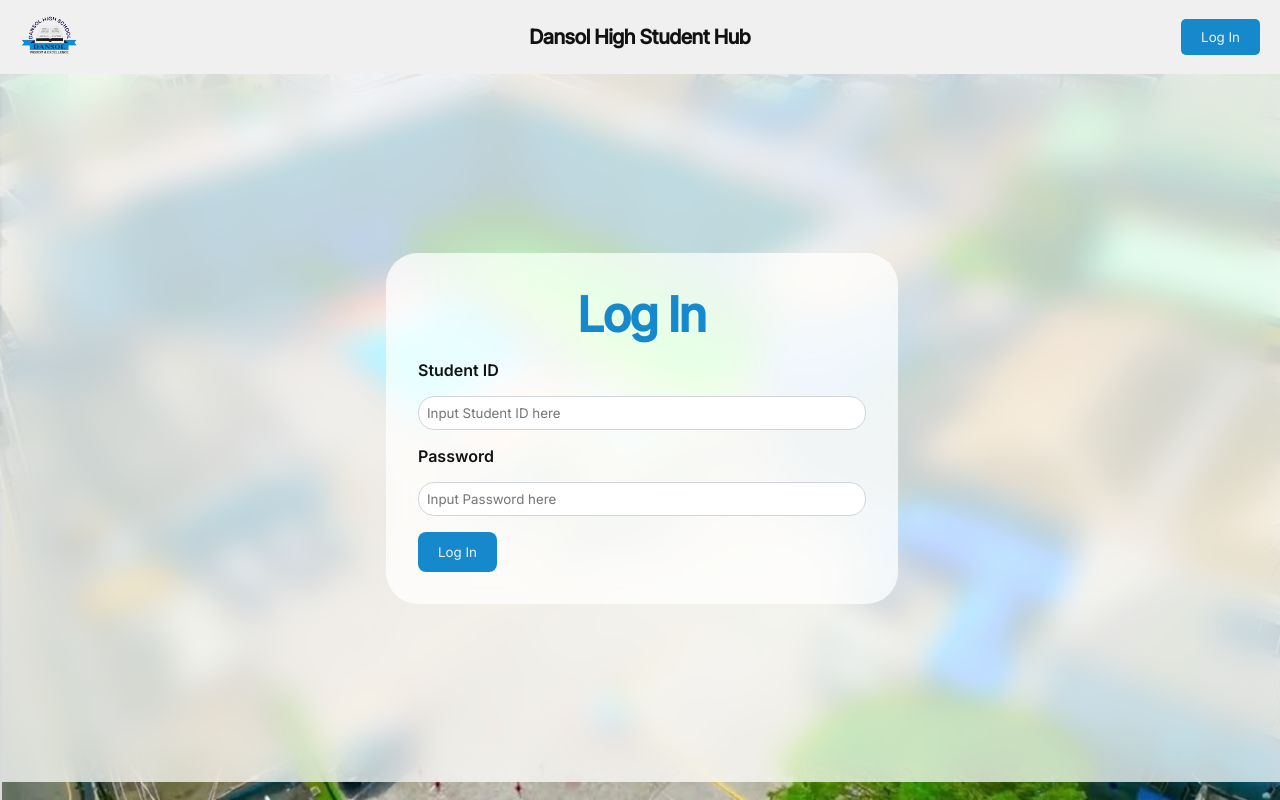
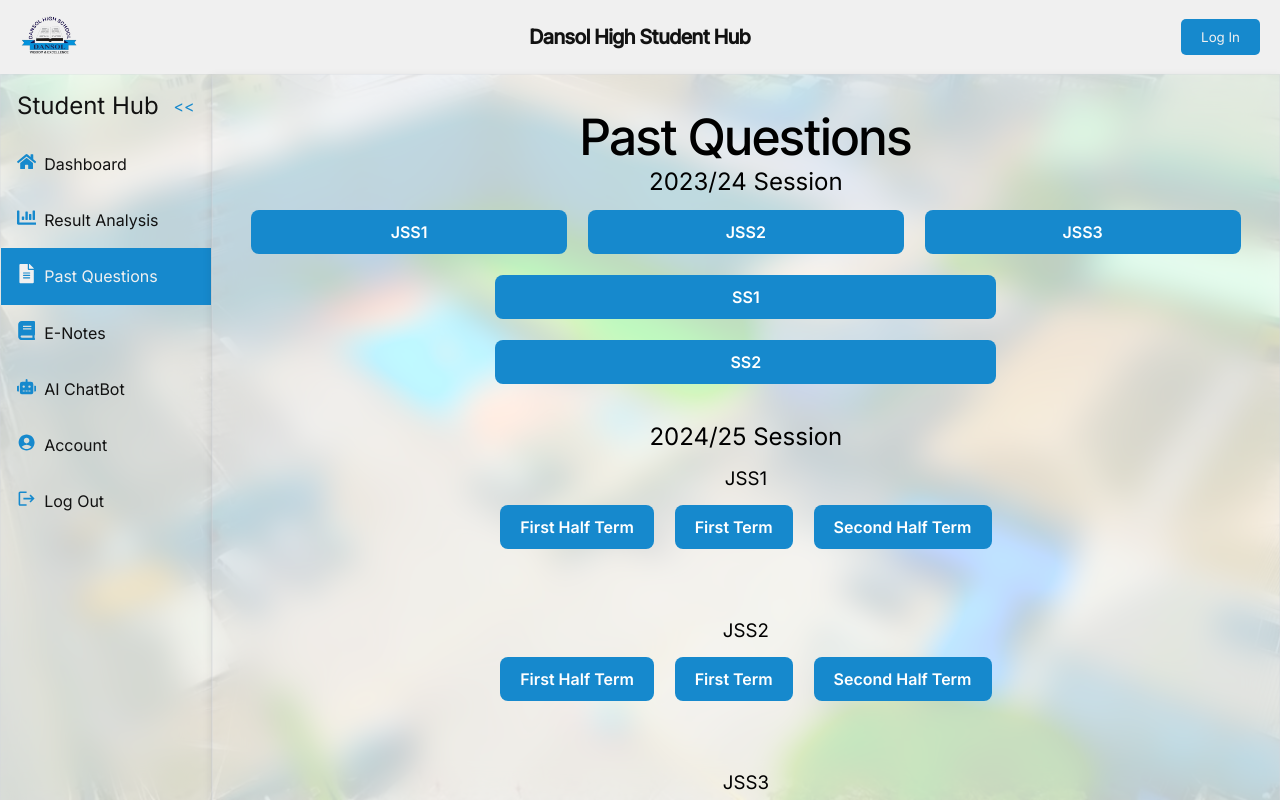
Before and after one commit to Toni-Coker/Dansol2_SMS, a React (Vite) app in the folder Dansoll/: page /dashboard/past-questions in a window 1280 px wide. Built offline with nearby package versions, Linux system fonts and the light colour scheme.

Commit message:
created account page and past questions page

```diff
--- a/Dansoll/src/App.jsx
+++ b/Dansoll/src/App.jsx
@@ -5,7 +5,8 @@ import Home from "./Home";
 import Navs from "./Navs";
 import Login from "./Login";
 import Dashboard from "./components/Dashboard";
-import AccountHome from "./components/AccountHome";
+import AccountHome from "./components/Account/AccountHome";
+import PastQuestions from "./components/Past-Questions/PastQuestion";
 
 const App = () => {
   return (
@@ -18,7 +19,7 @@ const App = () => {
             <Route path="/login" element={<Login />} />
             <Route path="/dashboard" element={<Dashboard />}>
               <Route path="results" element={<Login />} />
-              <Route path="past-questions" element={<Login />} />
+              <Route path="past-questions" element={<PastQuestions />} />
               <Route path="e-notes" element={<Login />} />
               <Route path="chatbot" element={<Login />} />
               <Route path="account" element={<AccountHome />} />
--- a/Dansoll/src/components/Dashboard.css
+++ b/Dansoll/src/components/Dashboard.css
@@ -7,7 +7,7 @@
   width: 20%;
   max-width: 250px;
   color: var(--dark-secondary-color);
-  height: calc(100vh - 2rem);
+  height: 100vh;
   position: relative;
   backdrop-filter: blur(16px) saturate(180%);
   -webkit-backdrop-filter: blur(16px) saturate(180%);
--- /dev/null
+++ b/Dansoll/src/components/Past-Questions/PastQuestion.css
@@ -0,0 +1,86 @@
+.past-questions-container {
+  padding: var(--spacing-large);
+  width: 100vw;
+  background: var(--light-secondary-color);
+  box-shadow: var(--box-shadow);
+  backdrop-filter: blur(16px) saturate(180%);
+  -webkit-backdrop-filter: blur(16px) saturate(180%);
+  background-color: rgba(255, 255, 255, 0.75);
+  border: 1px solid rgba(209, 213, 219, 0.3);
+  margin: auto;
+  text-align: center;
+  overflow-y: auto;
+  height: 100vh;
+}
+
+.session {
+  margin-bottom: var(--spacing-large);
+}
+
+.class-buttons,
+.term-buttons {
+  display: flex;
+  flex-wrap: wrap;
+  justify-content: center;
+  gap: var(--spacing-small);
+  margin-top: var(--spacing-small);
+}
+
+/* 2023/24 Buttons */
+.class-buttons {
+  display: grid;
+  grid-template-columns: repeat(3, 1fr);
+  gap: var(--spacing-small);
+  justify-content: center;
+  margin-top: var(--spacing-small);
+}
+
+.class-buttons button:nth-child(4),
+.class-buttons button:nth-child(5) {
+  width: 100%;
+}
+
+.class-buttons button:nth-child(n + 4) {
+  grid-column: span 3;
+  justify-self: center;
+  justify-content: center;
+  width: 50%;
+}
+
+#special,
+#term-button,
+.past-btn,
+.term-btn {
+  padding: var(--button-padding);
+  margin: .4rem;
+  font-size: var(--font-size-base);
+  cursor: pointer;
+  background-color: var(--primary-color);
+  color: white;
+  border: none;
+  border-radius: var(--button-radius);
+  transition: var(--transition);
+  font-weight: var(--button-font-weight);
+}
+
+#special:hover,
+#term-button:hover,
+.past-btn:hover,
+.term-btn:hover {
+  transform: scale(1.1);
+}
+
+/* 2024/25 Section */
+.class-sections {
+  display: flex;
+  flex-direction: column;
+  gap: var(--spacing-large);
+}
+
+.class-section {
+  padding: var(--spacing-medium);
+}
+
+.class-section h3 {
+  margin-bottom: var(--spacing-small);
+}
--- /dev/null
+++ b/Dansoll/src/components/Past-Questions/PastQuestion.jsx
@@ -0,0 +1,93 @@
+import React from "react";
+import "./PastQuestion.css";
+
+// Links for past questions
+const pastQuestionsLinks = {
+  "2023/24": {
+    JSS1: "https://bit.ly/jss1questions23-24",
+    JSS2: "https://bit.ly/jss2questions23-24",
+    JSS3: "https://bit.ly/jss3questions23-24",
+    SS1: "https://bit.ly/ss1questions23-24",
+    SS2: "https://bit.ly/ss2questions23-24",
+  },
+  "2024/25": {
+    JSS1: {
+      "First Half Term": "http://bit.ly/Jss1ftmidtermquestions",
+      "First Term": "https://bit.ly/dhsJSS1firstquestions24-25",
+      "Second Half Term": "https://bit.ly/jss1stmidterm",
+    },
+    JSS2: {
+      "First Half Term": "http://bit.ly/Jss2ftmidtermquestions",
+      "First Term": "https://bit.ly/dhsJSS2firstquestions24-25",
+      "Second Half Term": "https://bit.ly/jss2stmidterm",
+    },
+    JSS3: {
+      "First Half Term": "http://bit.ly/Jss3ftmidtermquestions",
+      "First Term": "https://bit.ly/dhsJSS3firstquestions24-25",
+      "Second Half Term": "https://bit.ly/jss3stmidterm",
+    },
+    SS1: {
+      "First Half Term": "http://bit.ly/Ss1ftmidtermquestions",
+      "First Term": "https://bit.ly/dhsSS1firstquestions24-25",
+      "Second Half Term": "https://bit.ly/ss1stmidterm",
+    },
+    SS2: {
+      "First Half Term": "http://bit.ly/Ss2ftmidtermquestions",
+      "First Term": "https://bit.ly/dhsSS2firstquestions24-25",
+      "Second Half Term": "https://bit.ly/ss2stmidterm",
+    },
+  },
+};
+
+const PastQuestions = () => {
+  return (
+    <div className="past-questions-container">
+      <h1>Past Questions</h1>
+
+      {/* 2023/24 Section */}
+      <div className="session">
+        <h2>2023/24 Session</h2>
+        <div className="class-buttons">
+          {Object.entries(pastQuestionsLinks["2023/24"]).map(
+            ([className, link]) => (
+              <button
+                className="past-btn"
+                key={className}
+                onClick={() => window.open(link, "_blank")}
+              >
+                {className}
+              </button>
+            )
+          )}
+        </div>
+      </div>
+
+      {/* 2024/25 Section */}
+      <div className="session">
+        <h2>2024/25 Session</h2>
+        <div className="class-sections">
+          {Object.entries(pastQuestionsLinks["2024/25"]).map(
+            ([className, terms]) => (
+              <div key={className} className="class-section">
+                <h3>{className}</h3>
+                <div className="term-buttons">
+                  {Object.entries(terms).map(([term, link]) => (
+                    <button
+                      className="term-btn"
+                      key={term}
+                      onClick={() => window.open(link, "_blank")}
+                    >
+                      {term}
+                    </button>
+                  ))}
+                </div>
+              </div>
+            )
+          )}
+        </div>
+      </div>
+    </div>
+  );
+};
+
+export default PastQuestions;
```
Also changed, not shown: Dansoll/src/components/Account/AccountHome.css (renamed from Dansoll/src/components/AccountHome.css), Dansoll/src/components/Account/AccountHome.jsx (renamed from Dansoll/src/components/AccountHome.jsx).
